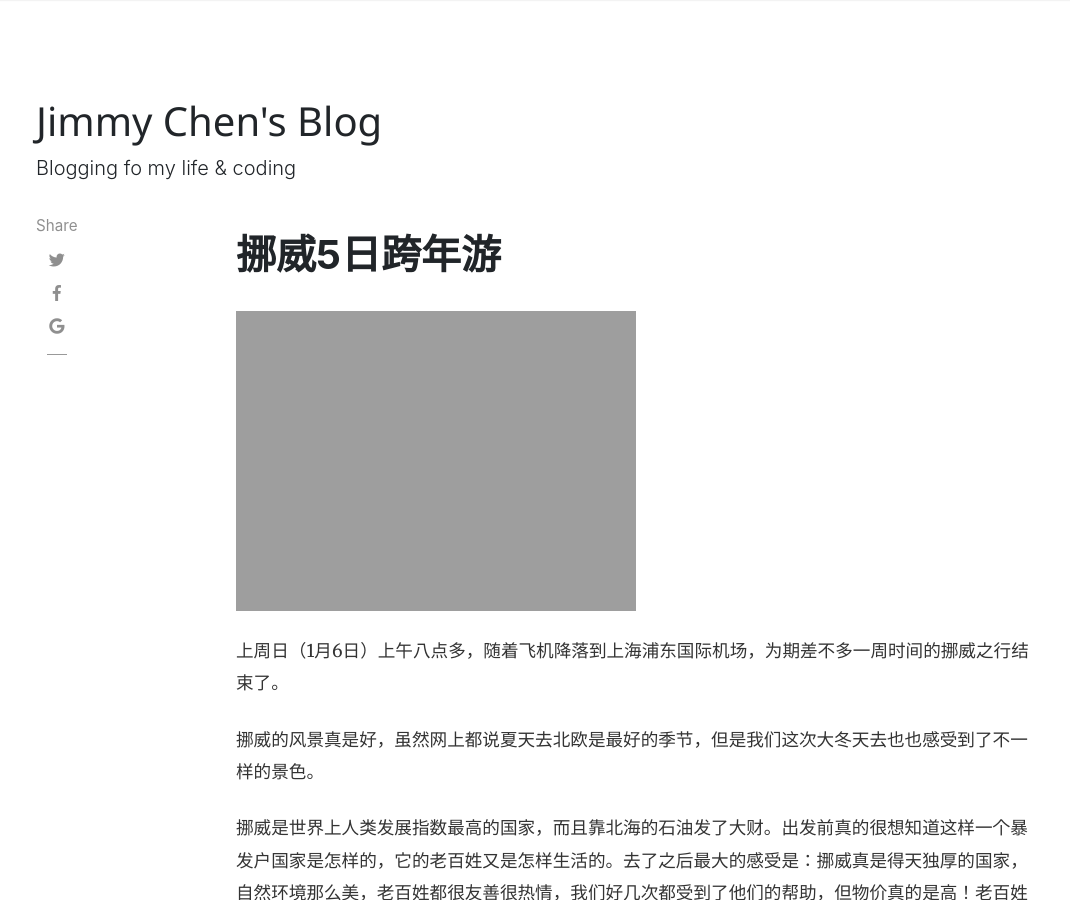
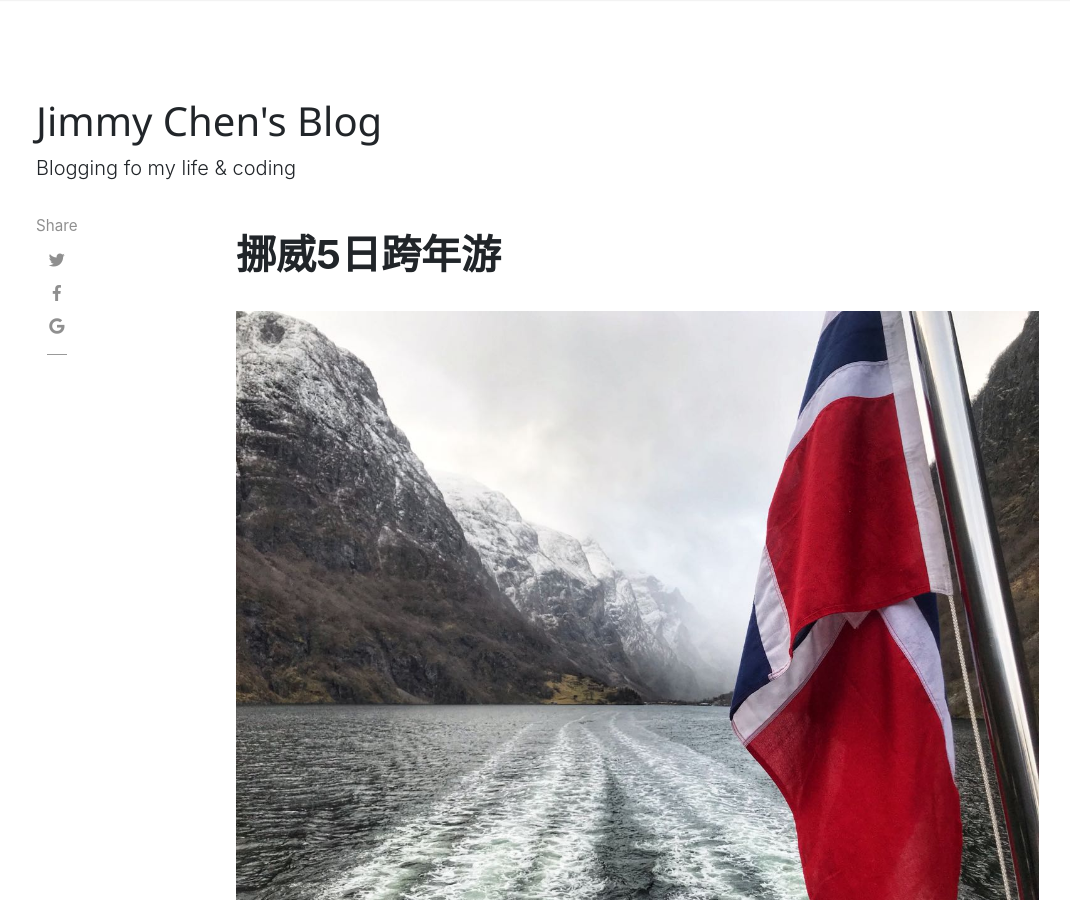
Before and after one commit to cjmdaixi/cjmdaixi.github.io, a Jekyll site: the page built from _posts/2019-1-13-travel-to-norway.markdown, in a window 1280 px wide and 900 px high. Shown: the whole window, without its empty margins (49-1119 px from the left). Built offline with Jekyll 4.4.1, drawn with Linux system fonts in a browser that asks for light colours; nearby versions of some CDN libraries; comment, search, counter and statistics services are not loaded.

Commit message:
add travel to norway

```diff
--- a/_posts/2019-1-13-travel-to-norway.markdown
+++ b/_posts/2019-1-13-travel-to-norway.markdown
@@ -3,7 +3,7 @@ layout: post
 title: "挪威5日跨年游"
 date:   2019-1-13 16:15:00 +0800
 categories: [ travel ]
-image: assets\images\travel_to_norway.jpg
+image: assets/images/travel_to_norway.jpg
 ---
 
 上周日（1月6日）上午八点多，随着飞机降落到上海浦东国际机场，为期差不多一周时间的挪威之行结束了。
```
